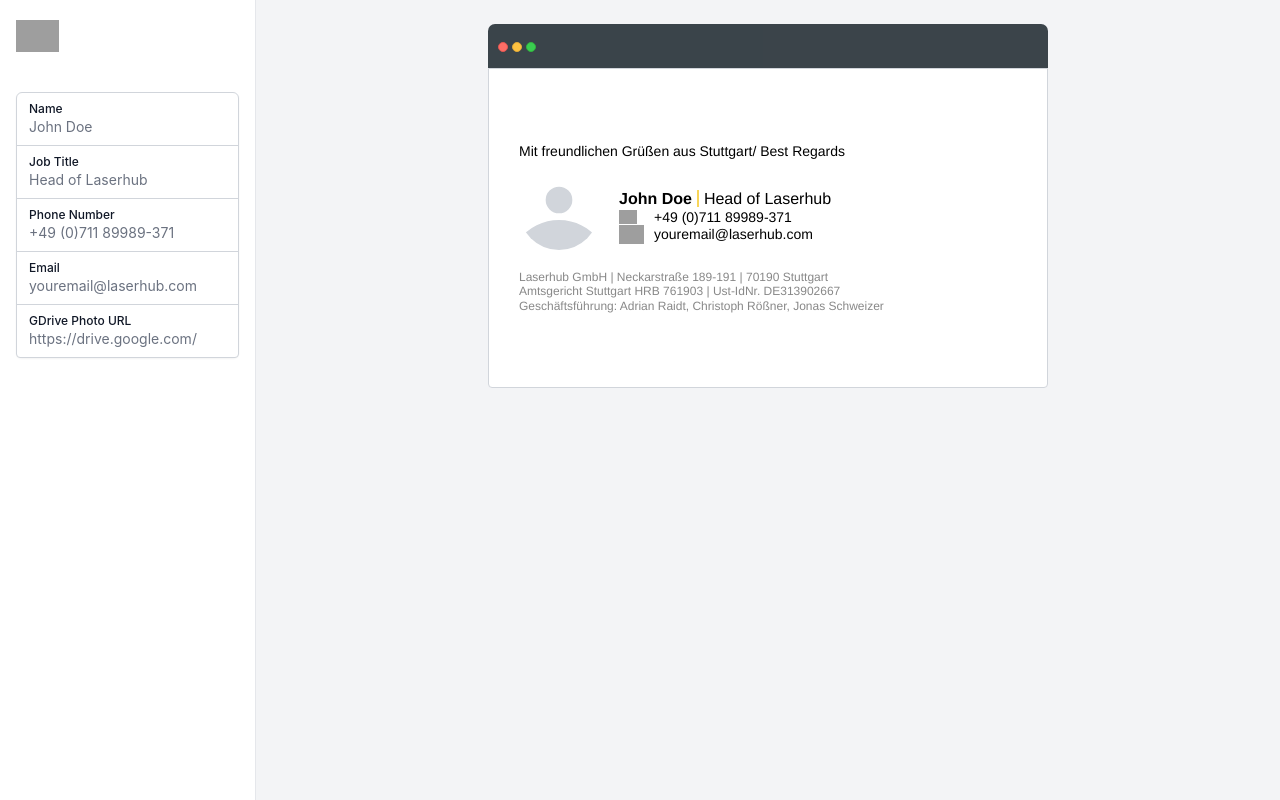
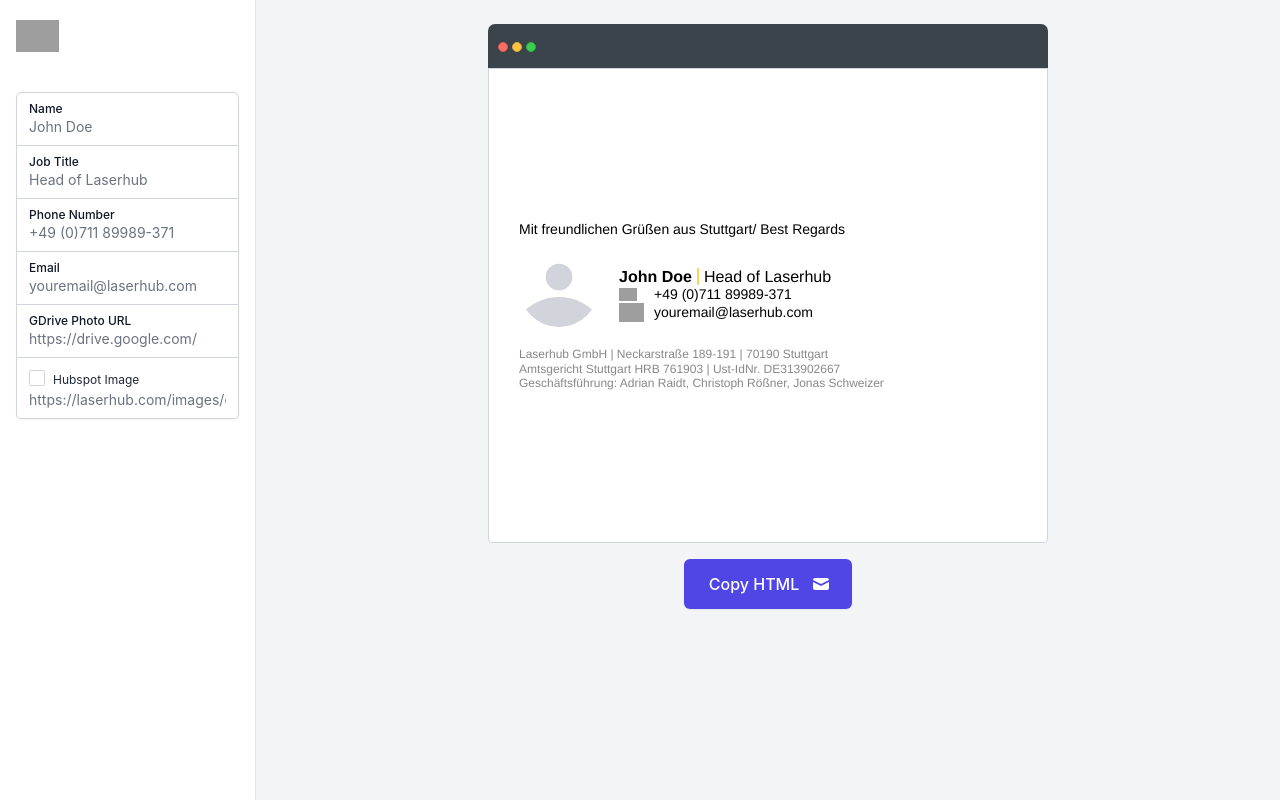
Before and after one commit to rpfelgueiras/lh-email-signature, a React (Create React App) app: page / in a window 1280 px wide. Built offline with nearby package versions, Linux system fonts and the light colour scheme; grey boxes are pictures that could not be loaded.

Commit message:
Add Marketing/Hubspot image and copy HTML button

```diff
--- a/src/App.css
+++ b/src/App.css
@@ -5,6 +5,7 @@
 
 .preview_body {
   width: 560px;
+  height: 475px;
   display: flex;
   padding: 60px 30px;
   margin: 0 auto;
--- a/src/App.js
+++ b/src/App.js
@@ -13,10 +13,16 @@
   const [jobTitle, setJobTitle] = useState("Head of Laserhub");
   const [phoneNumber, setPhoneNumber] = useState("+49 (0)711 89989-371");
   const [email, setEmail] = useState("youremail@laserhub.com");
+
   const [selectedImageUrl, setSelectedImageUrl] = useState();
   const [imageURLErrorMessage, setimageURLErrorMessage] = useState("");
   const [showItemCopiedToClipboard, setShowItemCopiedToClipboard] =
     useState(false);
+
+  const [useMarketingImageUrl, setUseMarketingImageUrl] = useState(false);
+  const [selectedMarketingImageUrl, setSelectedMarketingImageUrl] = useState(
+    "https://laserhub.com/images/email/Messen-2022-1.png"
+  );
 
   const divRef = React.useRef();
 
@@ -81,8 +87,23 @@
     }
   }
 
+  function onChangeCheckBoxMarketingImageUrl(event) {
+    setUseMarketingImageUrl(event.target.checked);
+
+    if (event.target.checked) {
+      setSelectedMarketingImageUrl(
+        "https://laserhub.com/images/email/Messen-2022-1.png"
+      );
+    } else {
+      // hide
+    }
+  }
+
+  function onChangeMarketingImageUrl(event) {
+    setSelectedMarketingImageUrl(event.target.value);
+  }
+
   function onclickTest(event) {
-    // console.log(divRef.current.innerHTML);
     navigator.clipboard.writeText(divRef.current.innerHTML);
     setShowItemCopiedToClipboard(true);
   }
@@ -169,7 +190,7 @@
                     onChange={onChangeEmail}
                   />
                 </div>
-                <div className="relative border border-gray-300 rounded-md rounded-b rounded-t-none px-3 py-2 focus-within:z-10 focus-within:ring-1 focus-within:ring-indigo-600 focus-within:border-indigo-600">
+                <div className="relative border border-gray-300 rounded-md rounded-t-none rounded-b-none px-3 py-2 focus-within:z-10 focus-within:ring-1 focus-within:ring-indigo-600 focus-within:border-indigo-600">
                   <label
                     htmlFor="photo"
                     className="block text-xs font-medium text-gray-900"
@@ -197,6 +218,31 @@
                       </p>
                     </div>
                   )}
+                </div>
+                <div className="relative border border-gray-300 rounded-md rounded-b rounded-t-none px-3 py-2 focus-within:z-10 focus-within:ring-1 focus-within:ring-indigo-600 focus-within:border-indigo-600">
+                  <input
+                    class="form-check-input appearance-none h-4 w-4 border border-gray-300 rounded-sm bg-white checked:bg-blue-600 checked:border-blue-600 focus:outline-none transition duration-200 mt-1 align-top bg-no-repeat bg-center bg-contain float-left mr-2 cursor-pointer"
+                    type="checkbox"
+                    value=""
+                    id="flexCheckDefault"
+                    onChange={onChangeCheckBoxMarketingImageUrl}
+                  />
+                  <label
+                    class="form-check-label text-xs inline-block text-gray-800"
+                    for="flexCheckDefault"
+                  >
+                    Hubspot Image
+                  </label>
+                  <input
+                    type="text"
+                    name="marketingphotourl"
+                    id="marketingphotourl"
+                    data-testid="marketingphotourl"
+                    className="block w-full border-0 p-0 text-gray-900 placeholder-gray-500 focus:ring-0 sm:text-sm"
+                    placeholder="https://laserhub.com/images/email/Messen-2022-1.png"
+                    onChange={onChangeMarketingImageUrl}
+                    disabled={!useMarketingImageUrl}
+                  />
                 </div>
               </div>
             </div>
@@ -391,6 +437,19 @@
                             }}
                           >
                             <tbody>
+                              {useMarketingImageUrl && (
+                                <tr>
+                                  <td
+                                    colspan="2"
+                                    style={{ paddingTop: "10px" }}
+                                  >
+                                    <img
+                                      src={selectedMarketingImageUrl}
+                                      alt=""
+                                    />
+                                  </td>
+                                </tr>
+                              )}
                               <tr>
                                 <td>
                                   Laserhub GmbH | Neckarstra&szlig;e 189-191 |
@@ -416,19 +475,19 @@
                     </tbody>
                   </table>
                 </div>
-                {/* <div className="justify-center flex pt-4">
+                <div className="justify-center flex pt-4">
                   <button
                     type="button"
                     className="inline-flex items-center px-6 py-3 border border-transparent shadow-sm text-base font-medium rounded-md text-white bg-indigo-600 hover:bg-indigo-700 focus:outline-none focus:ring-2 focus:ring-offset-2 focus:ring-indigo-500"
                     onClick={onclickTest}
                   >
-                    Copy signature
+                    Copy HTML
                     <MailIcon
                       className="ml-3 -mr-1 h-5 w-5"
                       aria-hidden="true"
                     />
                   </button>
-                </div> */}
+                </div>
               </div>
             </div>
           </main>
```
